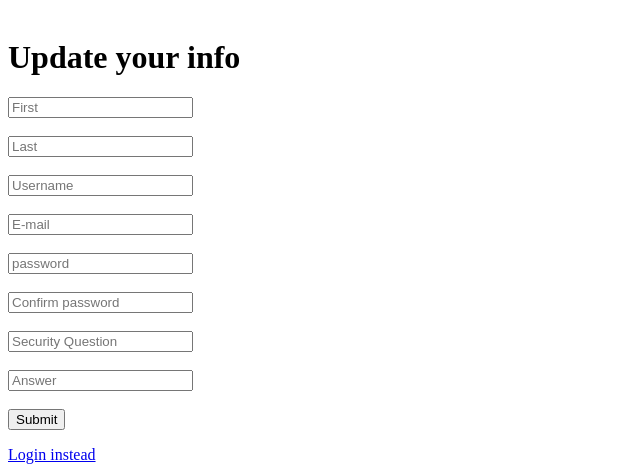
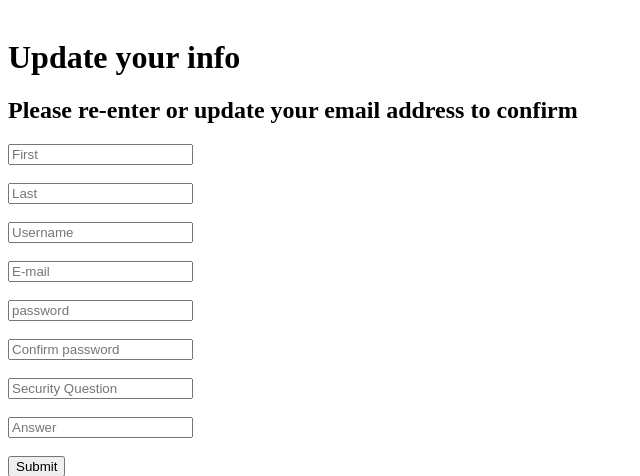
Before and after one commit to MrTwist64/CMPE131-Spring22-Team4, a Flask app: page /update_info in a window 1280 px wide. Shown: the part 173-649 px from the top of the page, without its empty margins (0-640 px from the left). Run offline with Flask 2, Linux system fonts and the light colour scheme; a user stored in the database is signed in.

Commit message:
added some text to update account

```diff
--- a/app/templates/update_info.html
+++ b/app/templates/update_info.html
@@ -6,6 +6,7 @@ Update Your Info
 
 {% block content %}
 <h1> Update your info </h1>
+<h2> Please re-enter or update your email address to confirm </h2>
  <form action="" method="POST">
     {{ form.hidden_tag() }}
      <div>
```
Also changed, not shown: app/app.db.
